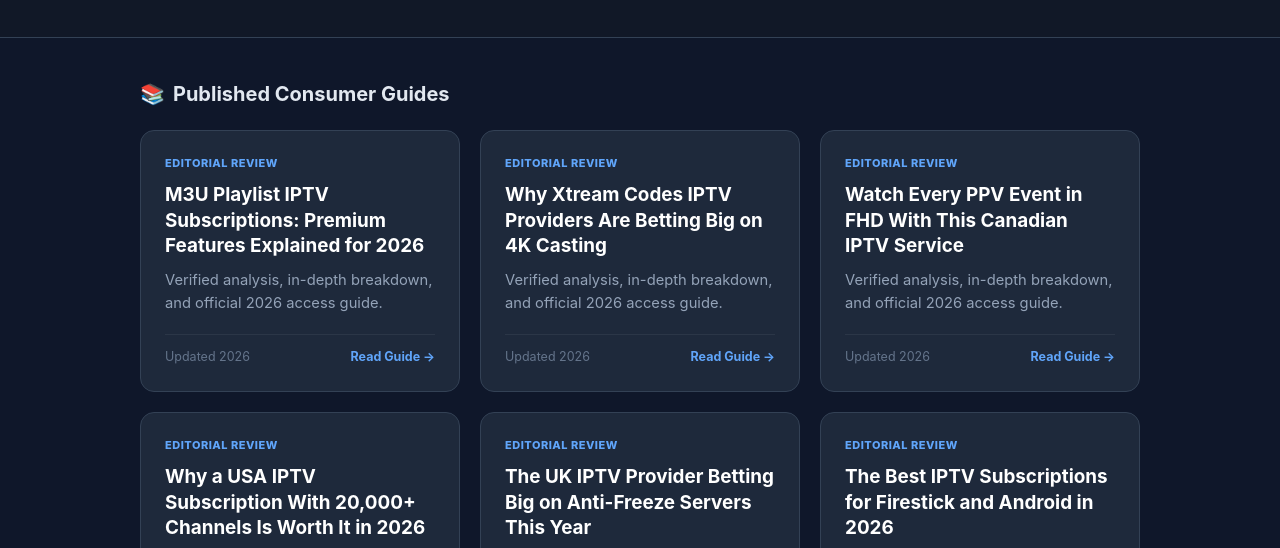
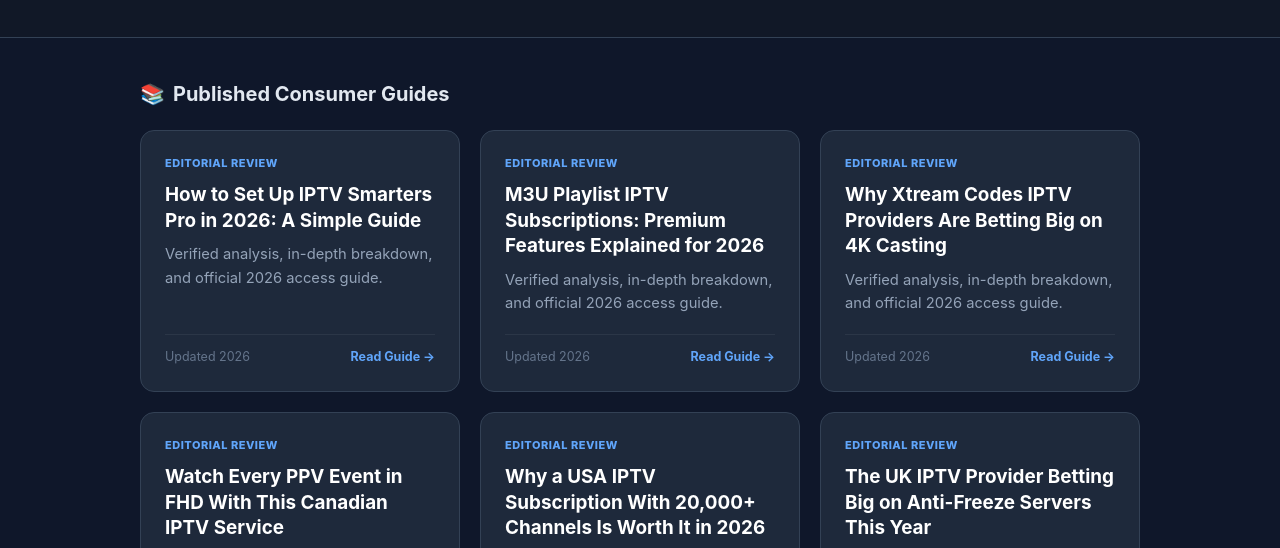
Before and after one commit to grandbrav-gif/grandbrav-gif.github.io, a plain HTML site: page index.html in a window 1280 px wide. Shown: the part 221-769 px from the top of the page. Drawn offline with Linux system fonts and the light colour scheme.

Commit message:
Feature how-to-set-up-iptv-smarters-pro-in-2026-a-simple-guide-158 on homepage

```diff
--- a/index.html
+++ b/index.html
@@ -38,6 +38,15 @@
     <div class="grid-title"><span>📚</span> Published Consumer Guides</div>
     <div class="grid" id="article-list">
       <!-- ARTICLES_START -->
+      <a href="https://grandbrav-gif.github.io/posts/how-to-set-up-iptv-smarters-pro-in-2026-a-simple-guide-158.html" class="card">
+        <span class="card-tag">EDITORIAL REVIEW</span>
+        <h3>How to Set Up IPTV Smarters Pro in 2026: A Simple Guide</h3>
+        <p class="card-desc">Verified analysis, in-depth breakdown, and official 2026 access guide.</p>
+        <div class="card-footer">
+          <span class="card-date">Updated 2026</span>
+          <span class="card-read">Read Guide &rarr;</span>
+        </div>
+      </a>
       <a href="https://grandbrav-gif.github.io/posts/m3u-playlist-iptv-subscriptions-premium-features-explained-for-20-484.html" class="card">
         <span class="card-tag">EDITORIAL REVIEW</span>
         <h3>M3U Playlist IPTV Subscriptions: Premium Features Explained for 2026</h3>
```
